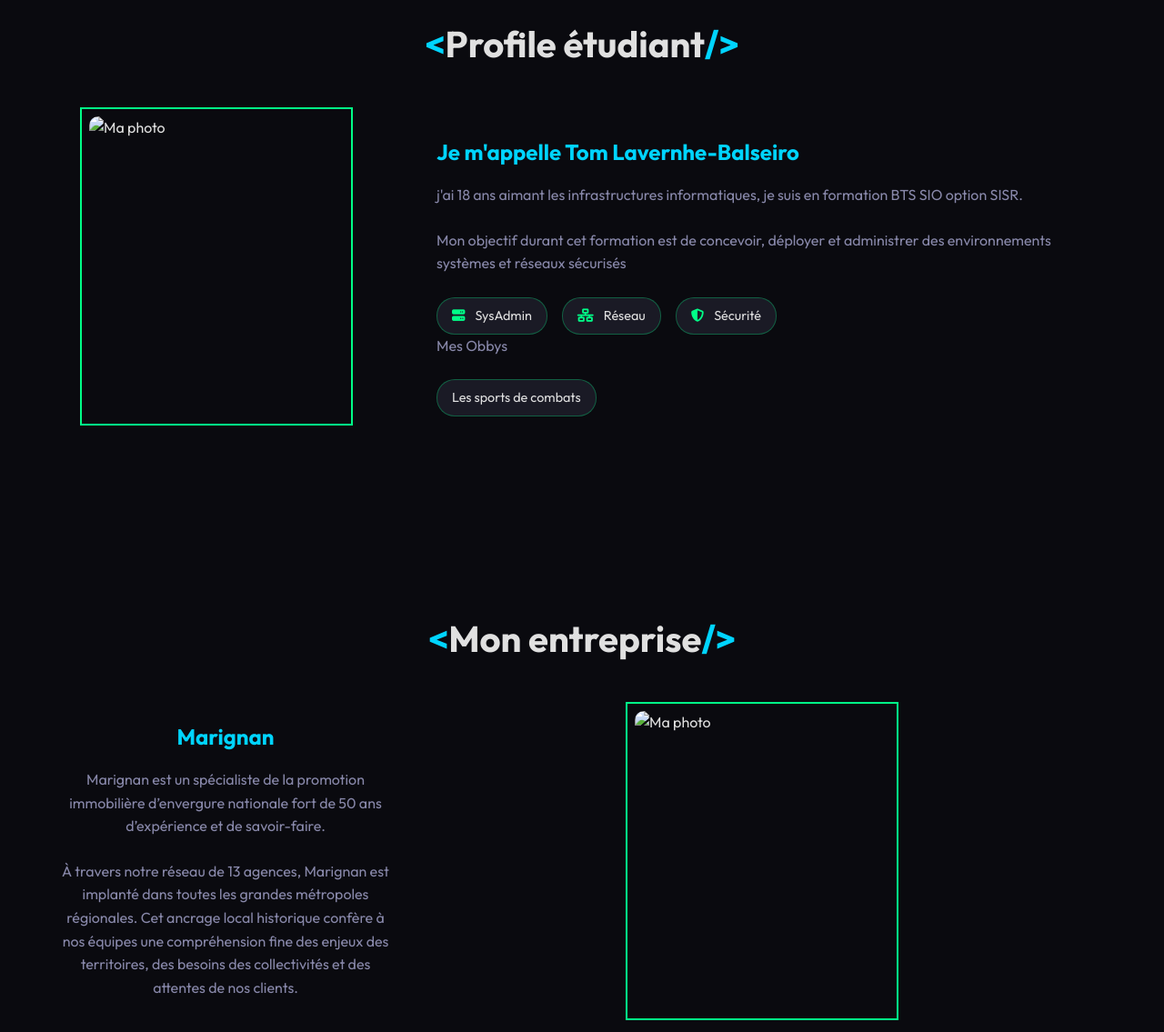
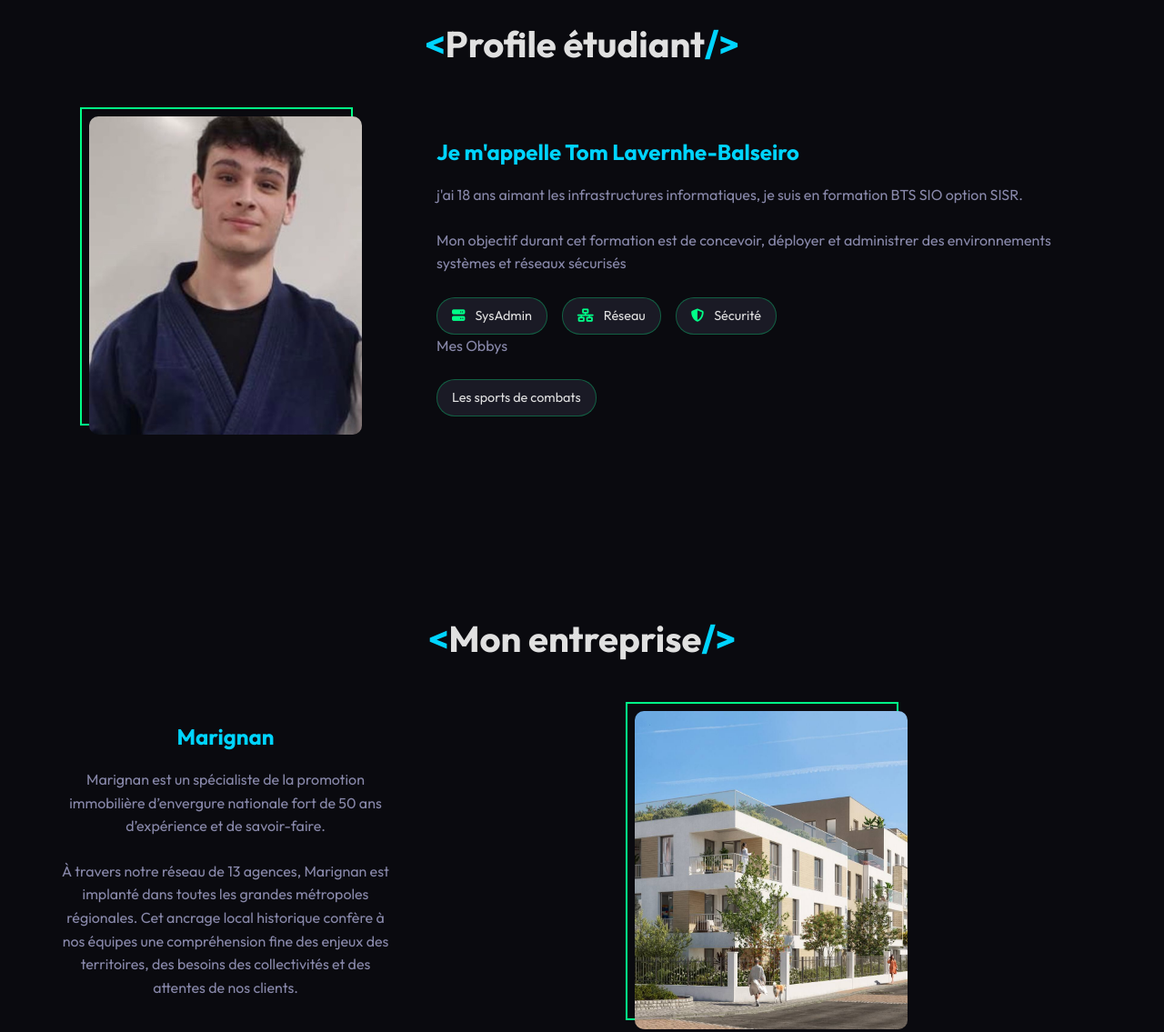
Before and after one commit to tomlavernhebalseiro-lab/Tom-Dragome, a plain HTML site: page index.html in a window 1280 px wide. Shown: the part 880-2015 px from the top of the page at 91% size. Drawn offline with Linux system fonts and the light colour scheme.

Commit message:
Update index.html

```diff
--- a/index.html
+++ b/index.html
@@ -56,7 +56,7 @@
             <div class="about-content">
                 <div class="about-image">
                     <div class="image-frame">
-                        <img src="images/photo.jpg" alt="Ma photo">
+                        <img src="photo.jpg" alt="Ma photo">
                     </div>
                 </div>
                 <div class="about-text">
@@ -91,7 +91,7 @@
             <!-- Changement : ajout d'une grille pour les skill-cards -->
             <div class="about-image">
                     <div class="image-frame">
-                        <img src="images/marignan.jpg" alt="Ma photo">
+                        <img src="marignan.jpg" alt="Ma photo">
                     </div>
             </div>
         </div>
@@ -290,7 +290,7 @@
             <div class="contact-content">
                 <p>Documents relatifs à l'épreuve E5 du BTS SIO</p>
                 <div class="contact-links">
-                     <a href="images/E5.pdf" target="_blank" class="contact-link">
+                     <a href="E5.pdf" target="_blank" class="contact-link">
                         <i class="fas fa-envelope"></i> fichier Epreuve-E5
                     </a>
 
```
